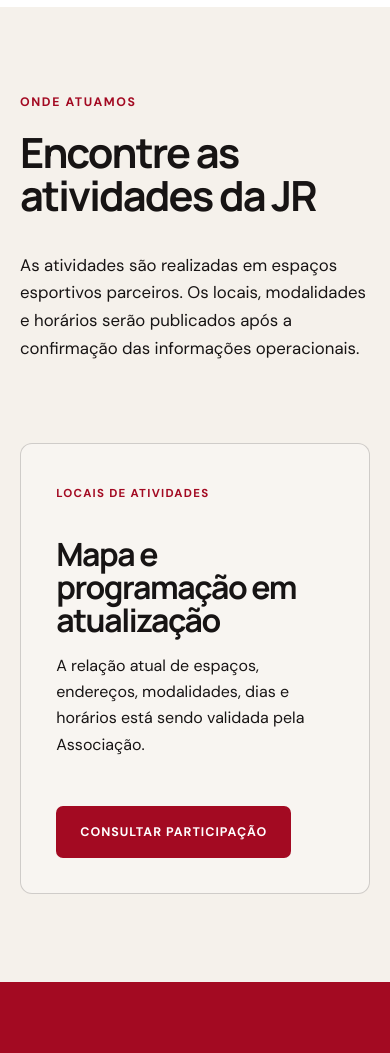
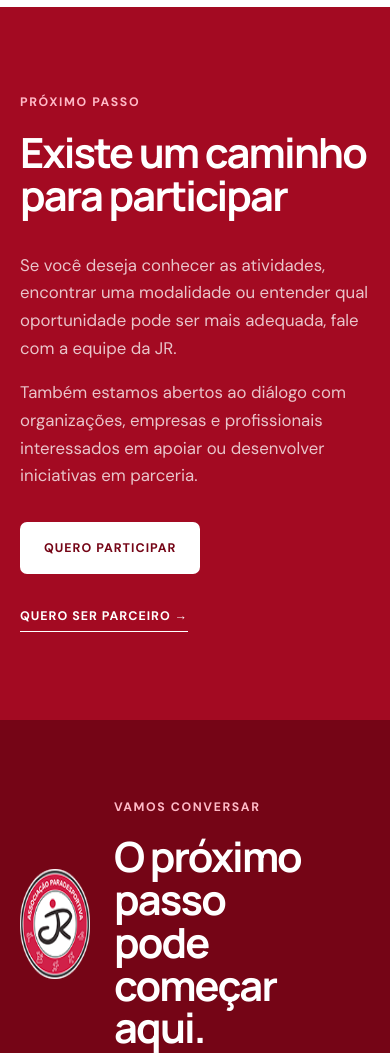
Before and after one commit to agnogueira/portal-jr-sp, a plain HTML site: page atuacao.html in a window 390 px wide. Shown: the part 7540-8593 px from the top of the page. Drawn offline with Linux system fonts and the light colour scheme.

Commit message:
Enxuga página de Atuação

```diff
--- a/atuacao.html
+++ b/atuacao.html
@@ -98,17 +98,6 @@
       </div>
     </section>
 
-    <section class="locations section" aria-labelledby="locais-title">
-      <div class="locations-head">
-        <div><p class="eyebrow">Onde atuamos</p><h2 id="locais-title">Encontre as atividades da JR</h2></div>
-        <p>As atividades são realizadas em espaços esportivos parceiros. Os locais, modalidades e horários serão publicados após a confirmação das informações operacionais.</p>
-      </div>
-      <div class="location-placeholder">
-        <div><span>Locais de atividades</span><h3>Mapa e programação em atualização</h3><p>A relação atual de espaços, endereços, modalidades, dias e horários está sendo validada pela Associação.</p></div>
-        <a class="button button-red" href="participe.html">Consultar participação</a>
-      </div>
-    </section>
-
     <section class="action-final section">
       <div><p class="eyebrow light">Próximo passo</p><h2>Existe um caminho para participar</h2></div>
       <div><p>Se você deseja conhecer as atividades, encontrar uma modalidade ou entender qual oportunidade pode ser mais adequada, fale com a equipe da JR.</p><p>Também estamos abertos ao diálogo com organizações, empresas e profissionais interessados em apoiar ou desenvolver iniciativas em parceria.</p><div class="action-final-buttons"><a class="button button-light" href="participe.html">Quero participar</a><a class="text-link light-link" href="apoie.html">Quero ser parceiro →</a></div></div>
--- a/styles.css
+++ b/styles.css
@@ -544,7 +544,7 @@ footer { padding: 6rem max(4vw, calc((100vw - var(--max)) / 2)) 2rem; color: whi
 .action-hero h1 { max-width: 920px; margin: 0; font-size: clamp(3.4rem, 5.3vw, 5.8rem); }
 .action-hero h1 em { font-family: Georgia, serif; font-weight: 400; }
 .action-hero p { max-width: 650px; margin: 2rem 0 0; color: rgba(255,255,255,.84); font-size: 1.1rem; }
-.pathways-intro, .locations-head { display: grid; grid-template-columns: 1.1fr .9fr; gap: 9vw; align-items: start; }
+.pathways-intro { display: grid; grid-template-columns: 1.1fr .9fr; gap: 9vw; align-items: start; }
 .pathways-intro > div:last-child { padding-top: 3rem; font-size: 1.05rem; }
 .pathway-steps { display: grid; grid-template-columns: repeat(4, 1fr); margin-top: 5rem; border-top: 1px solid var(--line); border-left: 1px solid var(--line); }
 .pathway-steps article { min-height: 230px; padding: 2.2rem; border-right: 1px solid var(--line); border-bottom: 1px solid var(--line); }
@@ -562,18 +562,11 @@ footer { padding: 6rem max(4vw, calc((100vw - var(--max)) / 2)) 2rem; color: whi
 .knowledge-copy { padding: clamp(3rem, 6vw, 6rem); display: flex; flex-direction: column; justify-content: center; }
 .knowledge-copy h2 { font-size: clamp(2.8rem, 4.7vw, 5rem); }
 .knowledge-copy .text-link { align-self: flex-start; margin-top: 1.5rem; }
-.locations-head { align-items: end; padding-bottom: 4rem; }
-.locations-head > p { max-width: 500px; font-size: 1.05rem; }
-.location-placeholder { min-height: 340px; padding: clamp(2.5rem, 5vw, 5rem); border: 1px solid var(--line); border-radius: 12px; background: rgba(255,255,255,.32); display: flex; justify-content: space-between; align-items: flex-end; gap: 3rem; }
-.location-placeholder > div { max-width: 680px; }
-.location-placeholder span { color: var(--red); font-size: .72rem; font-weight: 700; letter-spacing: .11em; text-transform: uppercase; }
-.location-placeholder h3 { margin: 2rem 0 1rem; font-size: clamp(2rem, 3.5vw, 3.7rem); }
-.location-placeholder p { margin-bottom: 0; }
 .action-final { background: var(--red); }
 .action-final-buttons { display: flex; align-items: center; gap: 2rem; margin-top: 2rem; }
 
 @media (max-width: 960px) {
-  .pathways-intro, .locations-head, .action-projects, .action-final { grid-template-columns: 1fr; }
+  .pathways-intro, .action-projects, .action-final { grid-template-columns: 1fr; }
   .pathways-intro > div:last-child { padding-top: 0; }
   .pathway-steps { grid-template-columns: 1fr 1fr; }
   .knowledge { grid-template-columns: 1fr; }
@@ -587,8 +580,7 @@ footer { padding: 6rem max(4vw, calc((100vw - var(--max)) / 2)) 2rem; color: whi
   .action-hero h1 { font-size: clamp(3rem, 13vw, 4.2rem); }
   .pathway-steps { grid-template-columns: 1fr; }
   .pathway-steps article { min-height: 200px; }
-  .action-inline-cta, .location-placeholder, .action-final-buttons { align-items: flex-start; flex-direction: column; }
+  .action-inline-cta, .action-final-buttons { align-items: flex-start; flex-direction: column; }
   .knowledge-photo { min-height: 430px; }
   .knowledge-copy { padding: 4rem 1.5rem; }
-  .location-placeholder { min-height: 420px; padding: 2.2rem; }
 }
```
Also changed, not shown: 1 other file.
